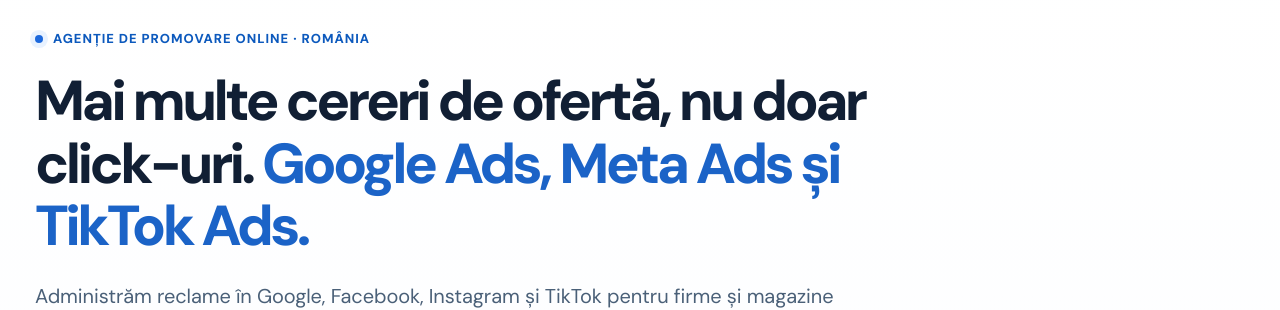
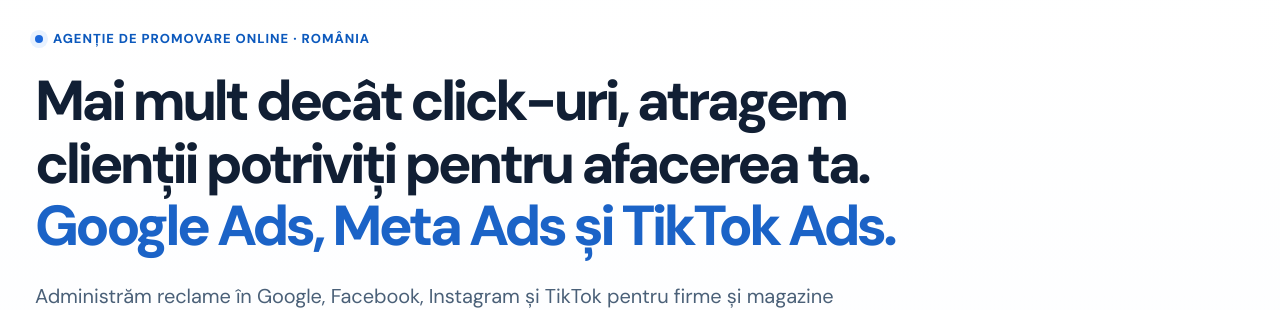
Before and after one commit to creativeservice06-create/hsmarketing.ro-v1, a Next.js app in the folder HardService_Final_Texte_Corectate_v27/: page / in a window 1280 px wide. Shown: the part 142-452 px from the top of the page. Built offline with nearby package versions, Linux system fonts and the light colour scheme; no server answers.

Commit message:
Update page.tsx

```diff
--- a/HardService_Final_Texte_Corectate_v27/app/page.tsx
+++ b/HardService_Final_Texte_Corectate_v27/app/page.tsx
@@ -40,7 +40,7 @@
   <section className="hs24-hero" aria-labelledby="hero-title"><div className="container hs24-hero-inner">
     <div className="hs24-hero-copy">
       <div className="hs24-eyebrow"><span className="hs24-eyebrow-dot"/> AGENȚIE DE PROMOVARE ONLINE · ROMÂNIA</div>
-      <h1 id="hero-title">Mai multe cereri de ofertă, nu doar click-uri. <span>Google Ads, Meta Ads și TikTok Ads.</span></h1>
+      <h1 id="hero-title">Mai mult decât click-uri, atragem clienții potriviți pentru afacerea ta. <span>Google Ads, Meta Ads și TikTok Ads.</span></h1>
       <p className="hs24-lead">Administrăm reclame în Google, Facebook, Instagram și TikTok pentru firme și magazine online. Construim paginile pe care ajung clienții, configurăm conversiile și explicăm transparent ce îmbunătățim.</p>
       <div className="hs24-hero-actions"><Link href="/contact/#formular" className="hs-btn hs-btn-primary">Cere ofertă <ArrowUpRight size={20}/></Link><Link href="/#proiecte" className="hs-btn hs-btn-outline">Vezi portofoliul <ArrowRight size={18}/></Link></div>
       <div className="hs24-hero-details"><span><CheckCircle2 size={18}/> Administrare campanii și website</span><span><CheckCircle2 size={18}/> Tracking, rapoarte și suport</span><span><CheckCircle2 size={18}/> Abonamente de la 200 lei / săptămână</span></div>
```
